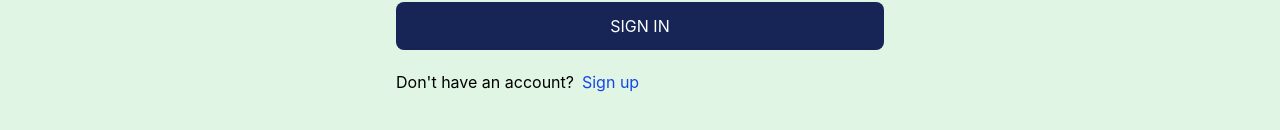
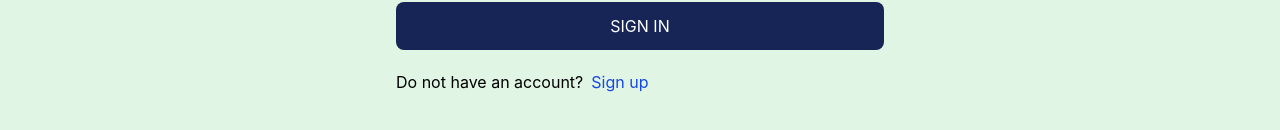
Before and after one commit to Ahmed9253/real-estate-marketplace-mern, a React (Vite) app in the folder client/: page /sign-in in a window 1280 px wide. Shown: the part 306-436 px from the top of the page. Built offline with nearby package versions, Linux system fonts and the light colour scheme.

Commit message:
signin page and route created.....

```diff
--- a/client/src/pages/SignIn.jsx
+++ b/client/src/pages/SignIn.jsx
@@ -78,7 +78,7 @@
       </form>
 
       <div className="flex gap-2 mt-5">
-        <p>Don't have an account?</p>
+        <p>Do not have an account?</p>
         <Link to={"/sign-up"}>
           <span className="text-blue-700">Sign up</span>
         </Link>
```
